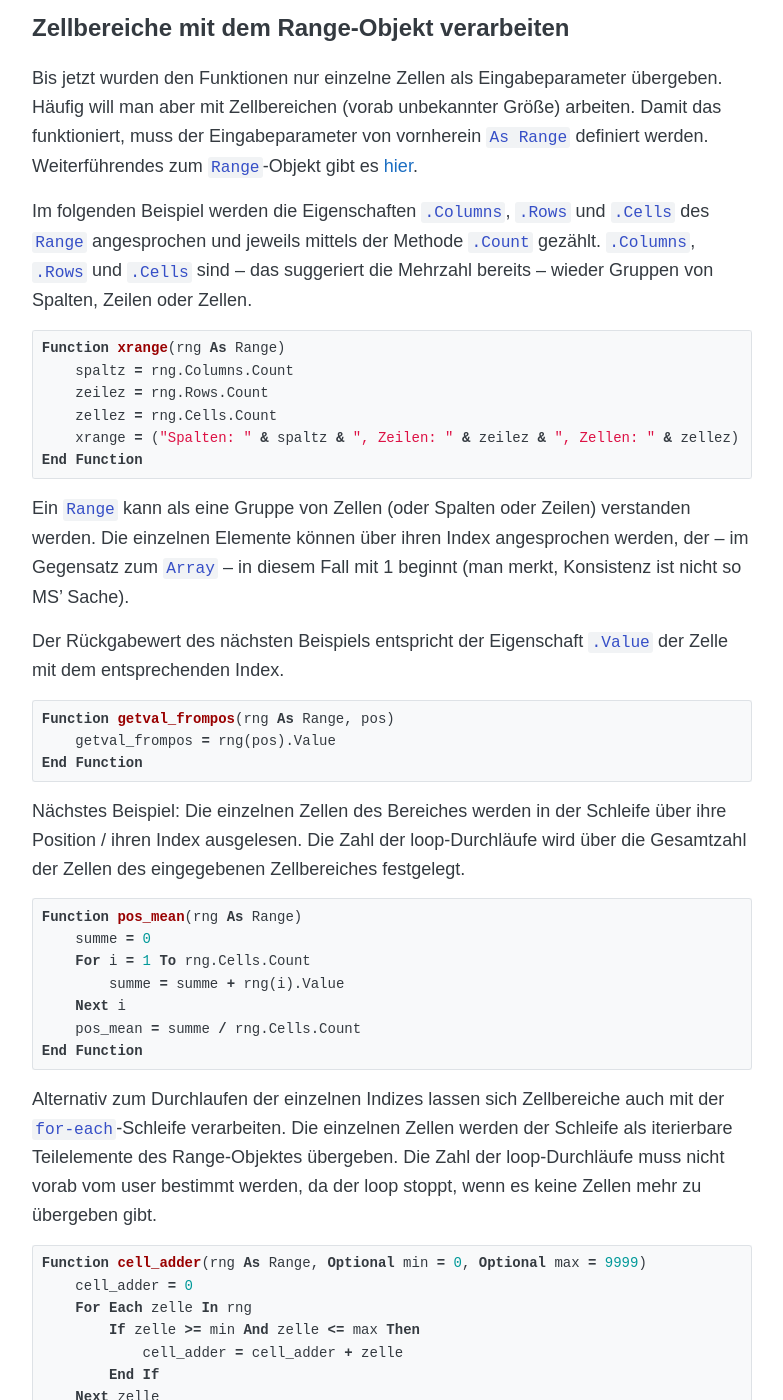
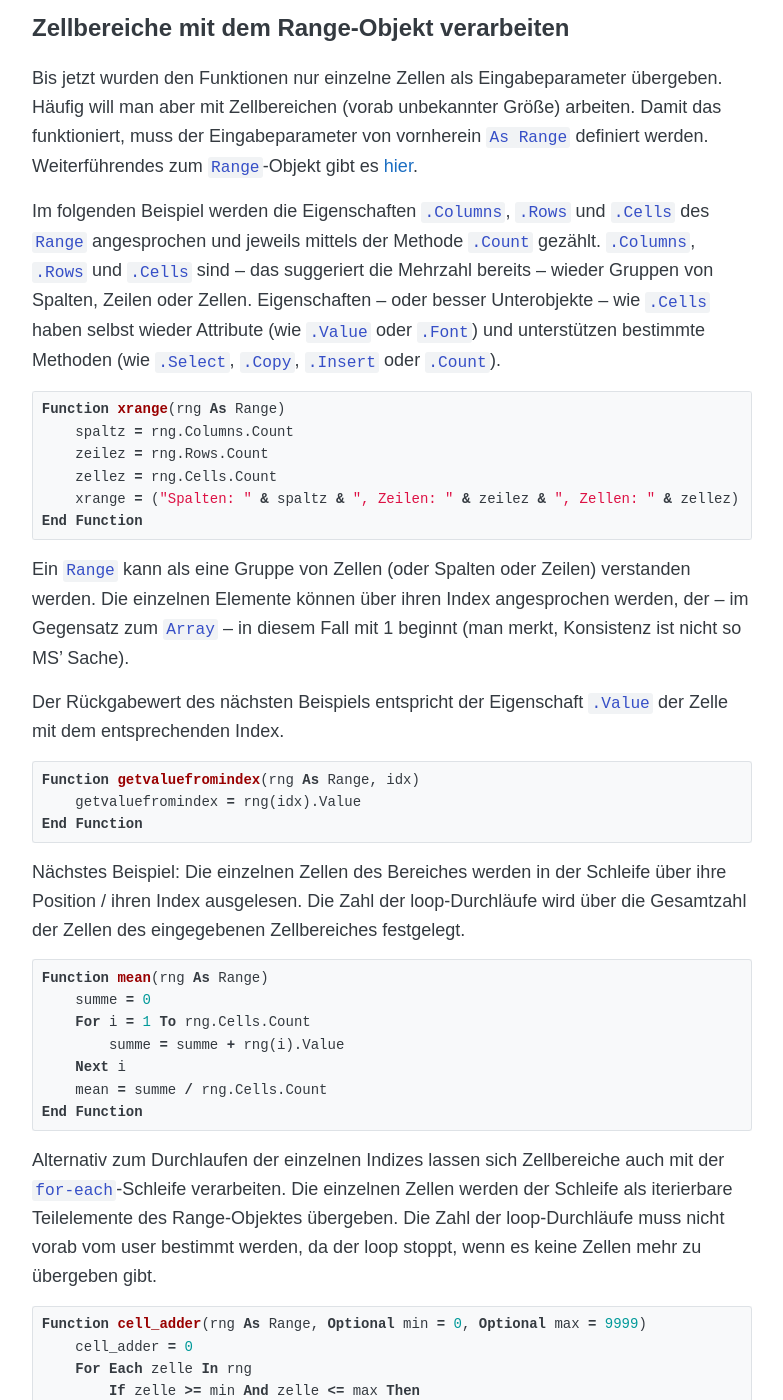
Before and after one commit to rhombuzz/rhombuzz.github.io, a Jekyll site: the page built from _posts/2019-01-14-crashkurs-vba.md, in a window 1280 px wide and 1400 px high, scrolled down 4680 px. Shown: the whole window, without its empty margins (248-1031 px from the left). Built offline with Jekyll 4.4.1, drawn with Linux system fonts in a browser that asks for light colours; some of the changed text lies outside the part shown.

Commit message:
Update 2019-01-14-crashkurs-vba.md

````diff
--- a/_posts/2019-01-14-crashkurs-vba.md
+++ b/_posts/2019-01-14-crashkurs-vba.md
@@ -166,7 +166,7 @@ End Function
 
 Bis jetzt wurden den Funktionen nur einzelne Zellen als Eingabeparameter übergeben. Häufig will man aber mit Zellbereichen (vorab unbekannter Größe) arbeiten. Damit das funktioniert, muss der Eingabeparameter von vornherein `As Range` definiert werden. Weiterführendes zum `Range`-Objekt gibt es [hier](https://docs.microsoft.com/de-de/office/vba/api/excel.range(object)).
 
-Im folgenden Beispiel werden die Eigenschaften `.Columns`, `.Rows` und `.Cells` des `Range` angesprochen und jeweils mittels der Methode `.Count` gezählt. `.Columns`, `.Rows` und `.Cells` sind -- das suggeriert die Mehrzahl bereits -- wieder Gruppen von Spalten, Zeilen oder Zellen.
+Im folgenden Beispiel werden die Eigenschaften `.Columns`, `.Rows` und `.Cells` des `Range` angesprochen und jeweils mittels der Methode `.Count` gezählt. `.Columns`, `.Rows` und `.Cells` sind -- das suggeriert die Mehrzahl bereits -- wieder Gruppen von Spalten, Zeilen oder Zellen. Eigenschaften -- oder besser Unterobjekte -- wie `.Cells` haben selbst wieder Attribute (wie `.Value` oder `.Font`) und unterstützen bestimmte Methoden (wie `.Select`, `.Copy`, `.Insert` oder `.Count`).
 
 ```visualbasic
 Function xrange(rng As Range)
@@ -182,20 +182,20 @@ Ein `Range` kann als eine Gruppe von Zellen (oder Spalten oder Zeilen) verstande
 Der Rückgabewert des nächsten Beispiels entspricht der Eigenschaft `.Value` der Zelle mit dem entsprechenden Index.
 
 ```visualbasic
-Function getval_frompos(rng As Range, pos)
-    getval_frompos = rng(pos).Value
+Function getvaluefromindex(rng As Range, idx)
+    getvaluefromindex = rng(idx).Value
 End Function
 ```
 
 Nächstes Beispiel: Die einzelnen Zellen des Bereiches werden in der Schleife über ihre Position / ihren Index ausgelesen. Die Zahl der loop-Durchläufe wird über die Gesamtzahl der Zellen des eingegebenen Zellbereiches festgelegt.
 
 ```visualbasic
-Function pos_mean(rng As Range)
+Function mean(rng As Range)
     summe = 0
     For i = 1 To rng.Cells.Count
         summe = summe + rng(i).Value
     Next i
-    pos_mean = summe / rng.Cells.Count
+    mean = summe / rng.Cells.Count
 End Function
 ```
 
````
Also changed, not shown: other parts of _posts/2019-01-14-crashkurs-vba.md (+6 -6 lines).
